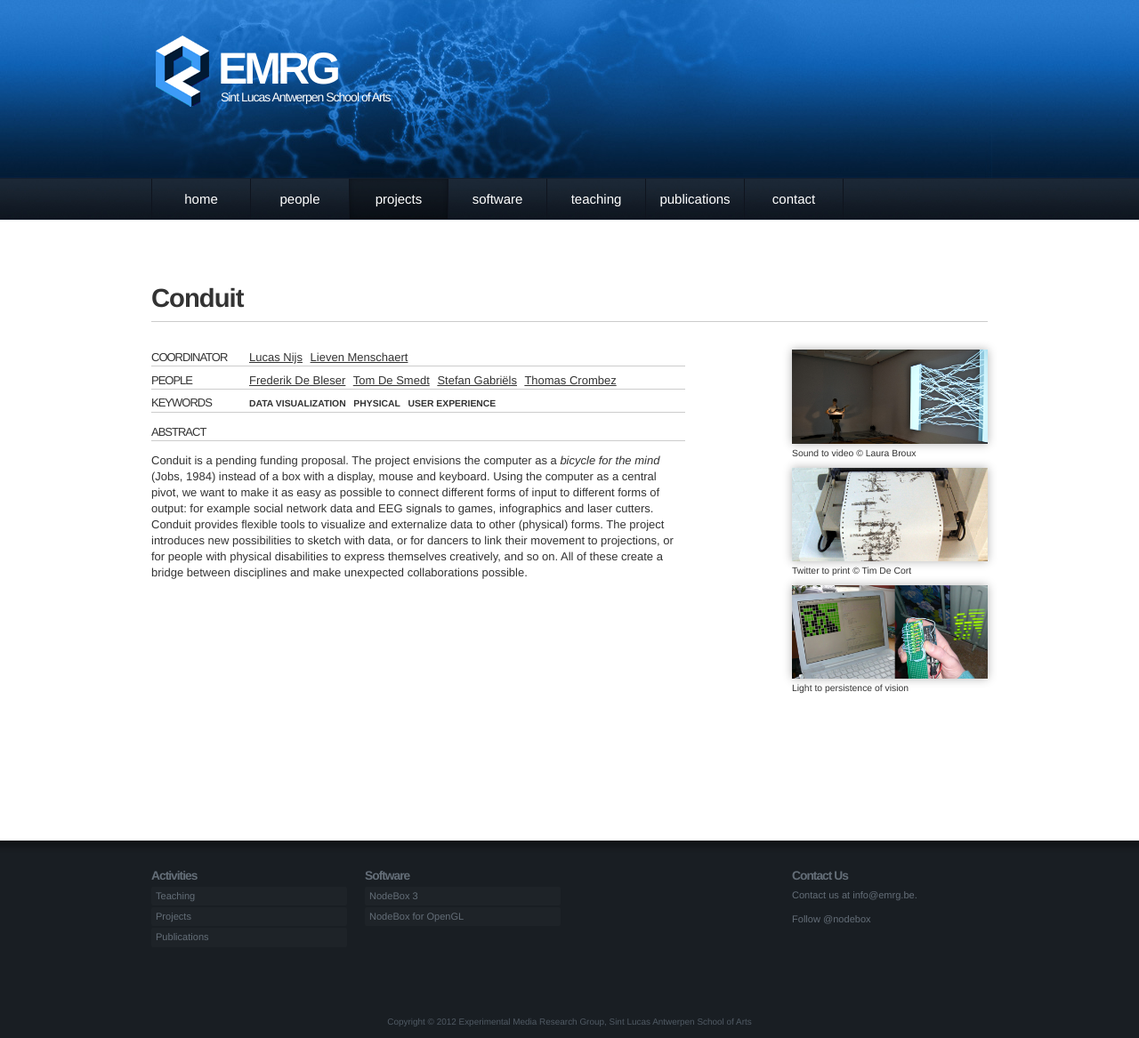
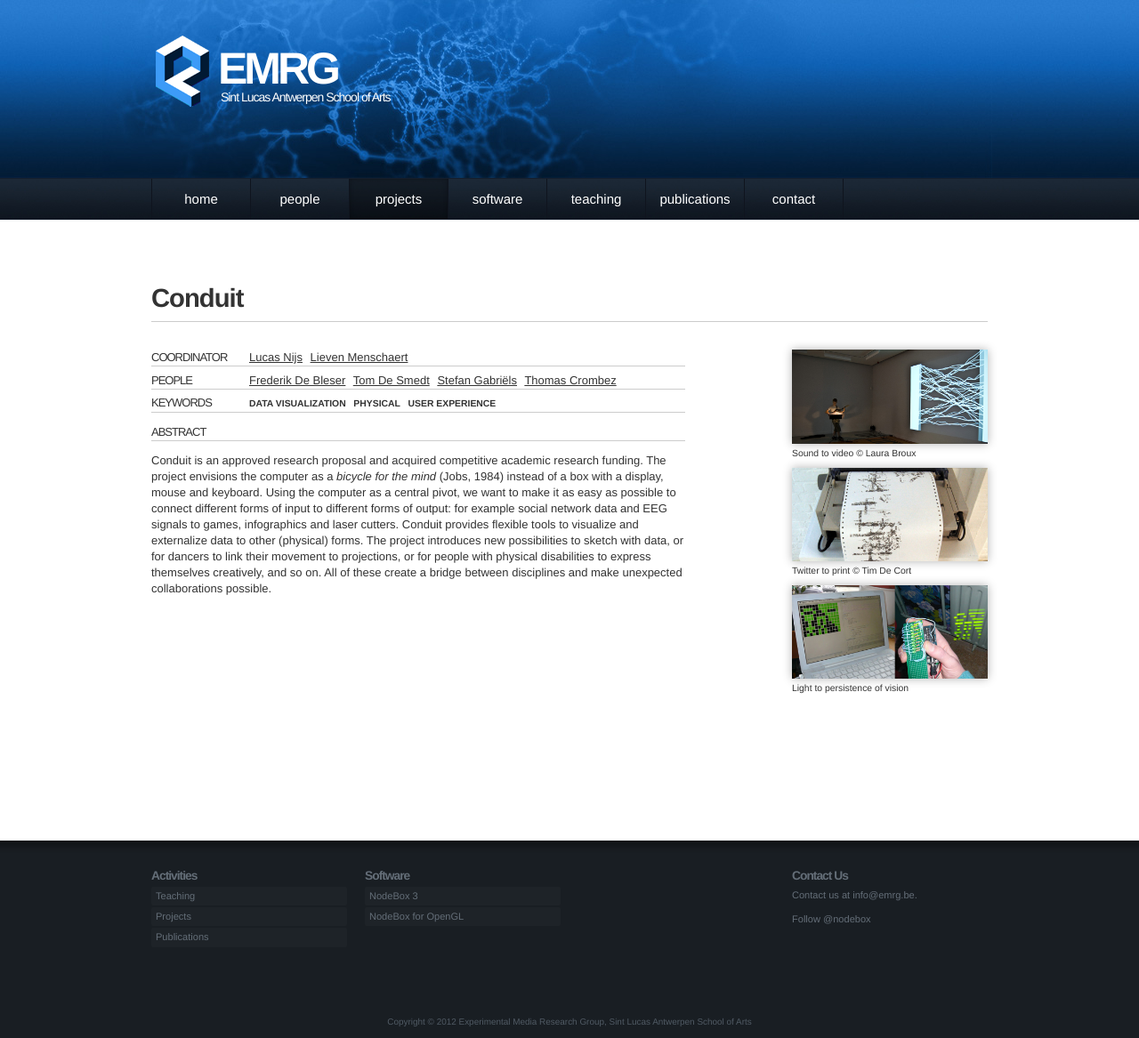
Before and after one commit to nodebox/emrg.be, a Jekyll site: the page built from projects/conduit.md, in a window 1280 px wide. Shown: the whole page at 89% size. Built offline with Jekyll 4.4.1, drawn with Linux system fonts in a browser that asks for light colours; nearby versions of some CDN libraries; comment, search, counter and statistics services are not loaded.

Commit message:
conduit approved not pending anymore

```diff
--- a/projects/conduit.md
+++ b/projects/conduit.md
@@ -21,4 +21,4 @@ images:
 ---
 
 <h3>Abstract</h3>
-Conduit is a pending funding proposal. The project envisions the computer as a _bicycle for the mind_ (Jobs, 1984) instead of a box with a display, mouse and keyboard. Using the computer as a central pivot, we want to make it as easy as possible to connect different forms of input to different forms of output: for example social network data and EEG signals to games, infographics and laser cutters. Conduit provides flexible tools to visualize and externalize data to other (physical) forms. The project introduces new possibilities to sketch with data, or for dancers to link their movement to projections, or for people with physical disabilities to express themselves creatively, and so on. All of these create a bridge between disciplines and make unexpected collaborations possible.
+Conduit is an approved research proposal and acquired competitive academic research funding. The project envisions the computer as a _bicycle for the mind_ (Jobs, 1984) instead of a box with a display, mouse and keyboard. Using the computer as a central pivot, we want to make it as easy as possible to connect different forms of input to different forms of output: for example social network data and EEG signals to games, infographics and laser cutters. Conduit provides flexible tools to visualize and externalize data to other (physical) forms. The project introduces new possibilities to sketch with data, or for dancers to link their movement to projections, or for people with physical disabilities to express themselves creatively, and so on. All of these create a bridge between disciplines and make unexpected collaborations possible.
```
